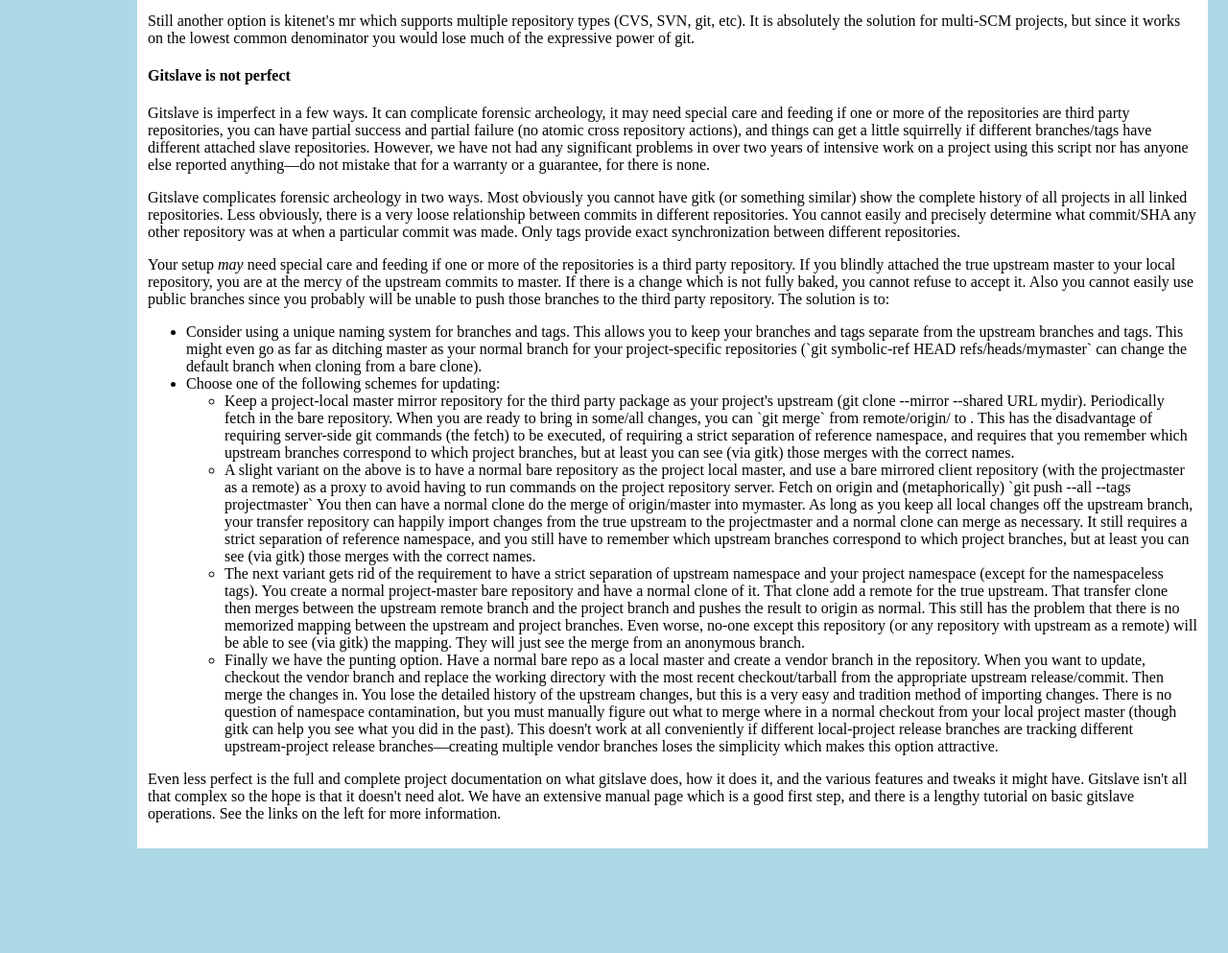
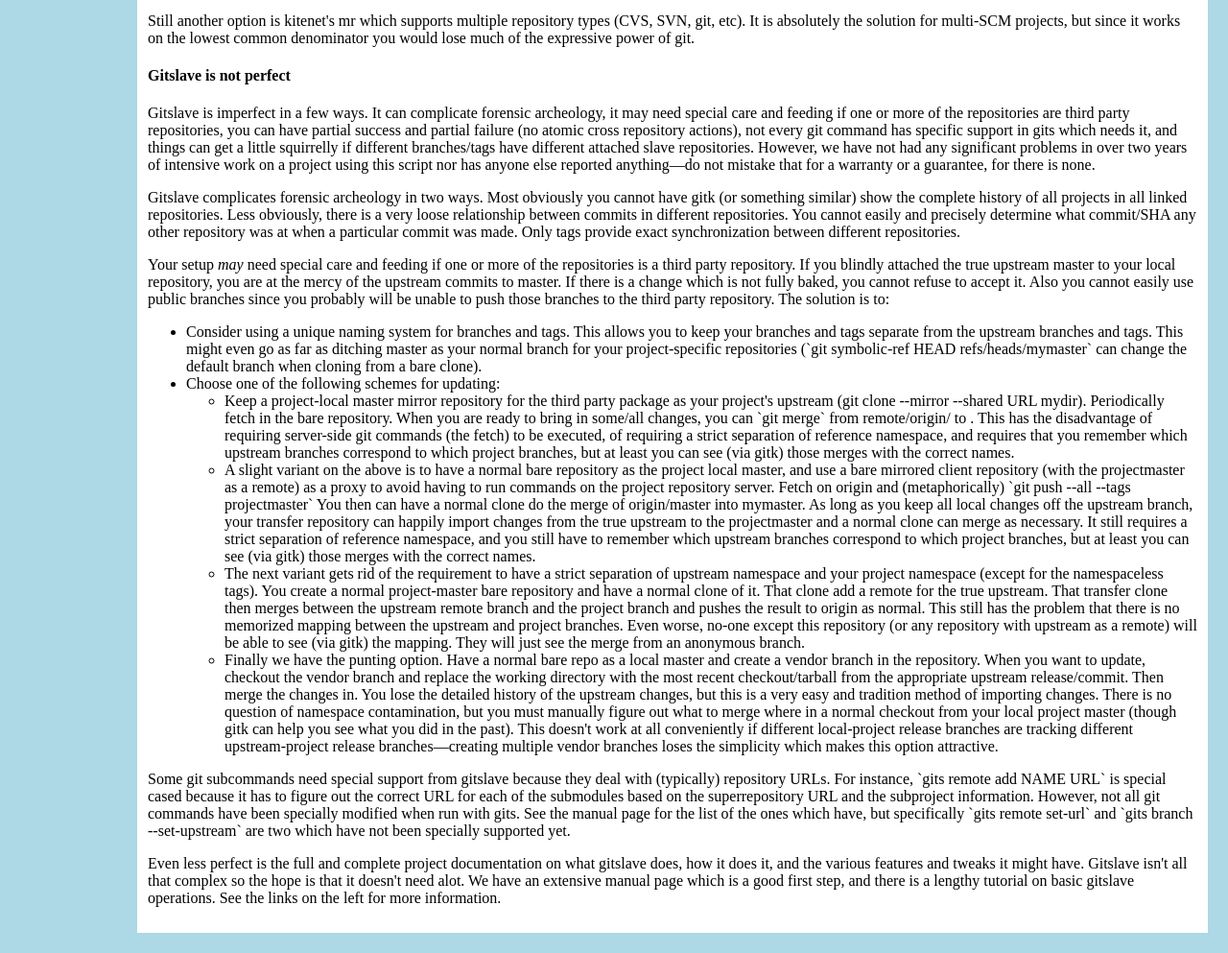
Before and after one commit to joelpurra/gitslave, a plain HTML site: page web/index.html in a window 1280 px wide. Shown: the part 740-1733 px from the top of the page at 96% size. Before the commit the page ends 1645 px from the top, so only its background shows below. Drawn offline with Linux system fonts and the light colour scheme.

Commit message:
Update web/man page list of 'BUGS'

```diff
--- a/web/index.html
+++ b/web/index.html
@@ -148,12 +148,13 @@
 Gitslave is imperfect in a few ways.  It can complicate forensic
 archeology, it may need special care and feeding if one or more of the
 repositories are third party repositories, you can have partial
-success and partial failure (no atomic cross repository actions), and
+success and partial failure (no atomic cross repository actions), not
+every git command has specific support in gits which needs it, and
 things can get a little squirrelly if different branches/tags have
 different attached slave repositories.  However, we have not had any
 significant problems in over two years of intensive work on a project
-using this script nor has anyone else reported anything&mdash;do not mistake
-that for a warranty or a guarantee, for there is none.
+using this script nor has anyone else reported anything&mdash;do not
+mistake that for a warranty or a guarantee, for there is none.
 
 </p><p>
 
@@ -241,6 +242,18 @@
 </ul></li></ul>
 </p><p>
 
+Some git subcommands need special support from gitslave because they
+deal with (typically) repository URLs.  For instance, `gits remote add
+NAME URL` is special cased because it has to figure out the correct
+URL for each of the submodules based on the superrepository URL and
+the subproject information.  However, not all git commands have been
+specially modified when run with gits.  See the manual page for the
+list of the ones which have, but specifically `gits remote set-url`
+and `gits branch --set-upstream` are two which have not been specially
+supported yet.
+
+</p><p>
+
 Even less perfect is the full and complete project documentation on
 what gitslave does, how it does it, and the various features and
 tweaks it might have.  Gitslave isn't all that complex so the hope is
```
Also changed, not shown: 1 other file.
